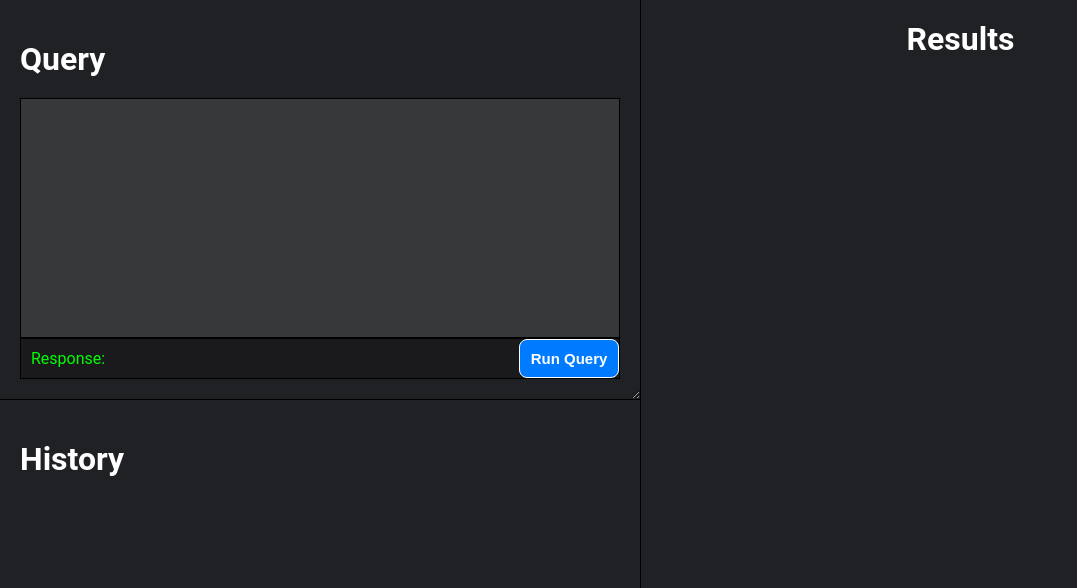
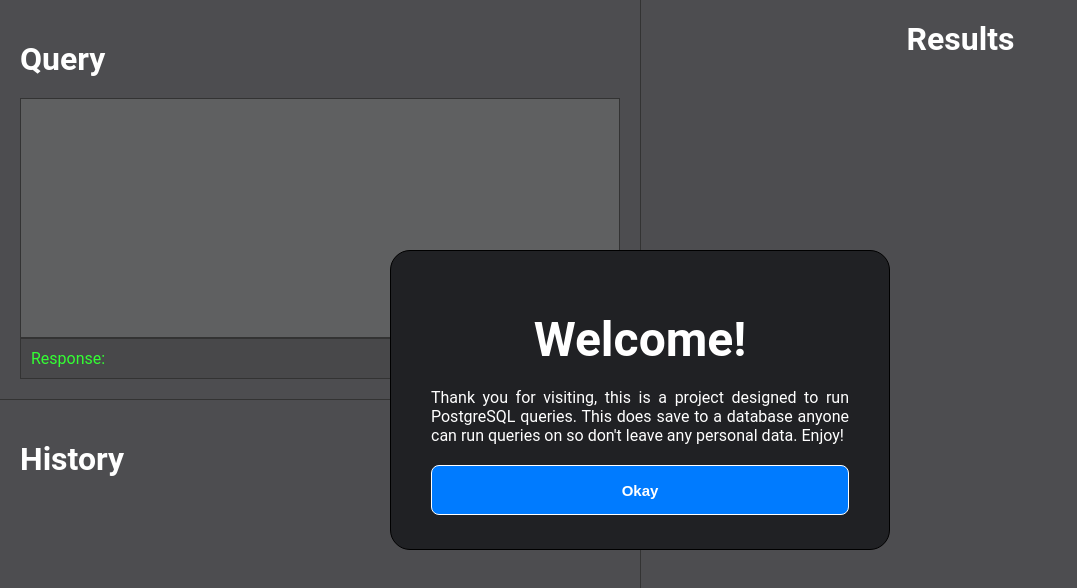
Before and after one commit to DoubleJ-G/QueryTester, a Vue app in the folder client/: page / in a window 1280 px wide. Shown: the top 588 px of the page, without its empty margins (0-1077 px from the left). Built offline with nearby package versions, Linux system fonts and the light colour scheme.

Commit message:
Added disclaimer popup

```diff
--- a/client/src/App.vue
+++ b/client/src/App.vue
@@ -2,7 +2,21 @@
 
 
 
+
     <div id="app">
+
+        <div id="disclaimer" v-show="popup" @click.self="removePopup">
+            <div id="content">
+                <h1>Welcome!</h1>
+                <p>
+                    Thank you for visiting, this is a project designed to run PostgreSQL queries. This does save to a database anyone can run queries on so don't leave any personal data. Enjoy!
+                </p>
+                <span>
+                    <button @click="removePopup">Okay</button>
+                </span>
+            </div>
+
+        </div>
 
         <div id="left">
 
@@ -88,6 +102,8 @@ export default {
     name: 'App',
     data: function () {
         return {
+            popup: true,
+
             text: '',
             response: '',
             resultsTable: [{}],
@@ -105,6 +121,10 @@ export default {
         }
     },
     methods: {
+
+        removePopup() {
+            this.popup=false;
+        },
 
         savePositions() {
             const target = document.getElementById('top');
@@ -195,7 +215,49 @@ export default {
         max-width: 100vw;
 
         font-family: "Poppins","Roboto","Noto",sans-serif;
+
     }
+
+    #disclaimer {
+        position: absolute;
+        background-color: rgb(255,255,255,0.2);
+        height: 100vh;
+        width: 100vw;
+        z-index: 1;
+    }
+
+    #content {
+        position: absolute;
+        left: 50%;
+        top: 50%;
+        width: 500px;
+        margin-left: -250px;
+        height: 300px;
+        margin-top: -150px;
+        background-color: #202124;
+        border: 1px solid black;
+        border-radius: 20px;
+        color: white;
+        padding: 40px;
+        z-index: 2;
+    }
+    #content p {
+        text-align: justify;
+    }
+    #content span {
+        margin: auto;
+
+        margin-top: 20px;
+        width: 100%;
+        height: 50px;
+        display: inline-block;
+    }
+
+    #disclaimer h1 {
+        text-align: center;
+        font-size: 48px;
+    }
+
 
     #top {
 
```
